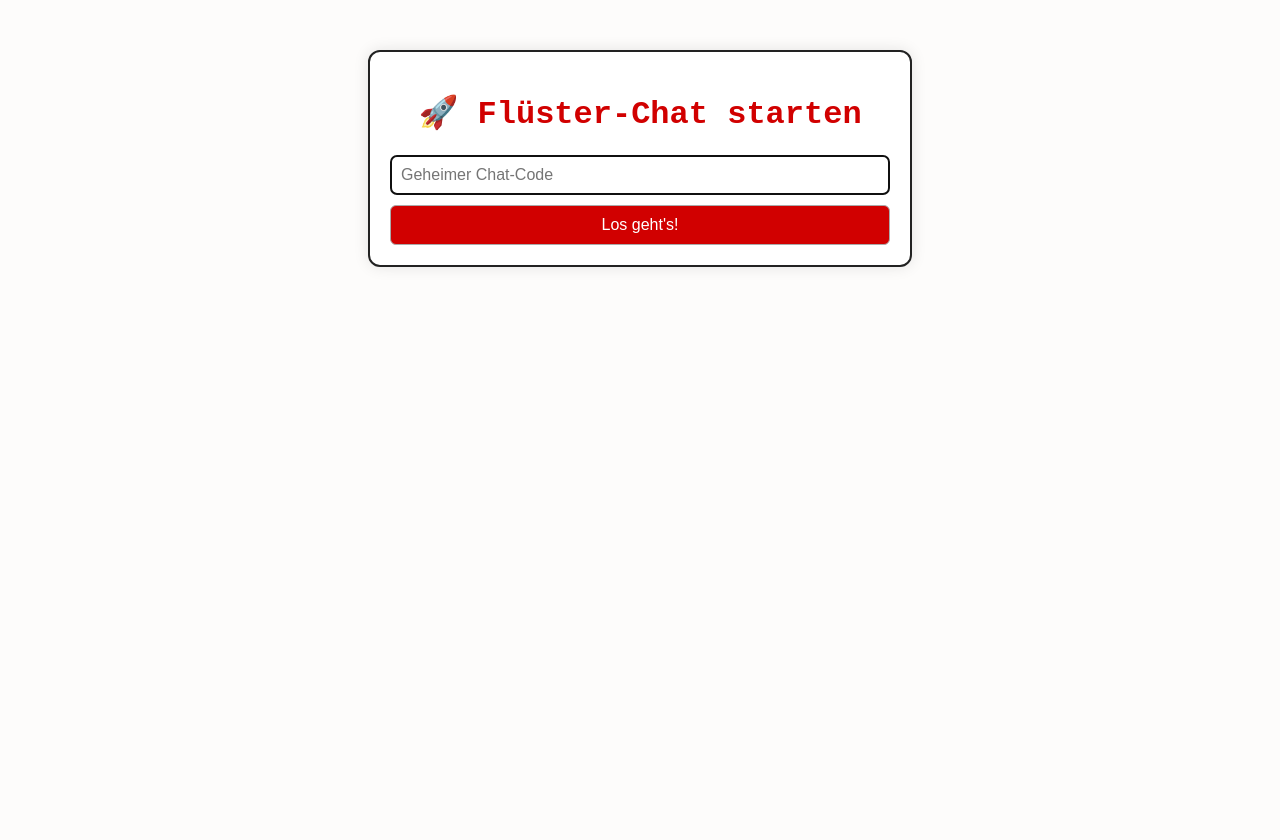
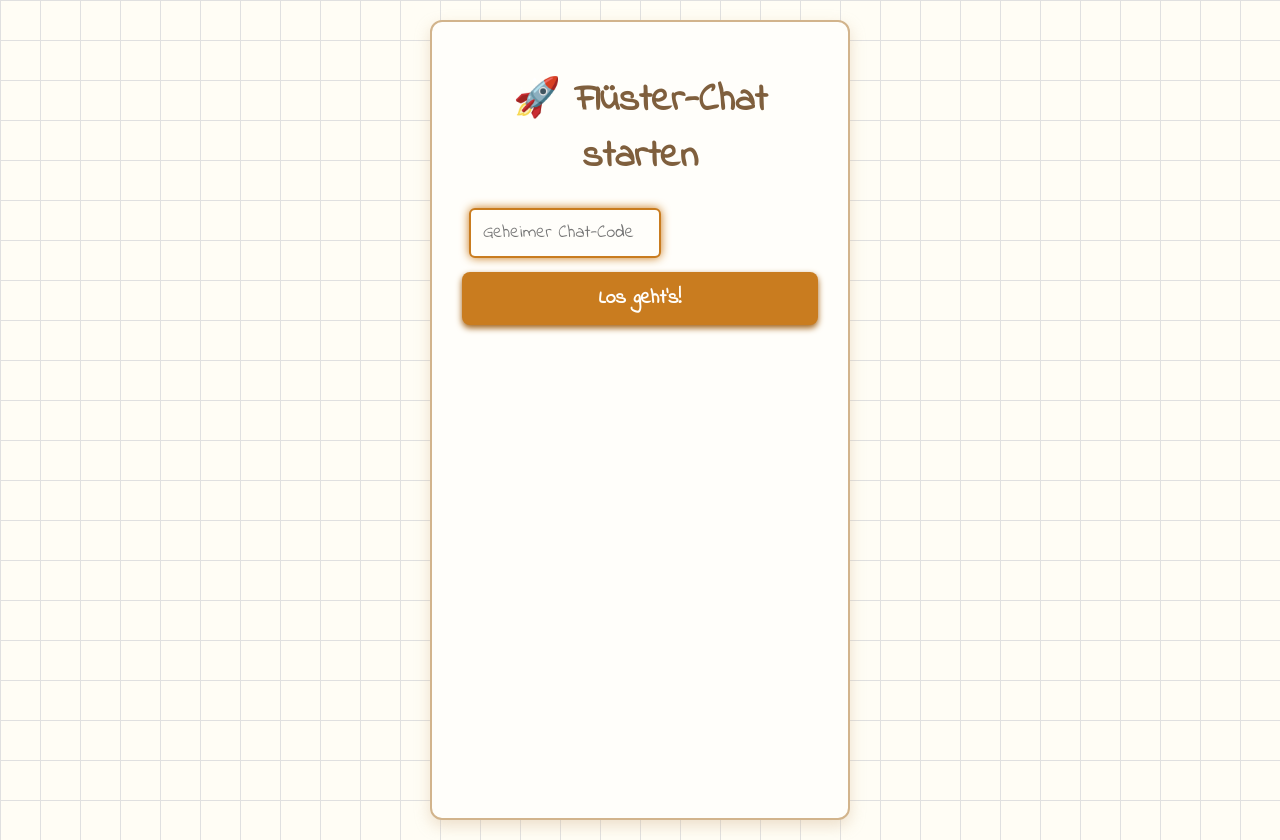
Before and after one commit to Benjaminunterstrich20/Projekt-Pausenhof, a Flask app: page / in a window 1280 px wide. Before the commit the page ends 267 px from the top, so only its background shows below. Run offline with Flask 2, Linux system fonts and the light colour scheme.

Commit message:
Update style.css

```diff
--- a/static/style.css
+++ b/static/style.css
@@ -1,51 +1,127 @@
+@import url('https://fonts.googleapis.com/css2?family=Indie+Flower&display=swap');
+
 body {
-  font-family: 'Courier New', monospace;
-  background: #fdfcfb;
-  color: #222;
+    background-color: #fffdf5;
+    background-image:
+      linear-gradient(to right, #e0e0e0 1px, transparent 1px),
+      linear-gradient(to bottom, #e0e0e0 1px, transparent 1px);
+    background-size: 40px 40px;
+    font-family: 'Indie Flower', cursive;
+    margin: 0;
+    padding: 20px 0;
+    display: flex;
+    justify-content: center;
+    min-height: 100vh;
+    color: #333;
 }
 
 .container {
-  max-width: 500px;
-  margin: 50px auto;
-  padding: 20px;
-  background: #fff;
-  border: 2px solid #222;
-  border-radius: 12px;
-  box-shadow: 0 0 15px rgba(0,0,0,0.1);
+    background: #fffefa;
+    border: 2px solid #d2b48c; /* holzfarben */
+    box-shadow: 0 6px 15px rgba(210, 180, 140, 0.4);
+    width: 420px;
+    padding: 25px 30px 35px 30px;
+    border-radius: 12px;
+    box-sizing: border-box;
+    position: relative;
 }
 
-h1, h2 {
-  color: #d10000;
-  text-align: center;
+h1 {
+    font-size: 2.4rem;
+    margin-bottom: 15px;
+    color: #7f5f3d; /* dunkelbraun */
+    text-align: center;
+    user-select: none;
 }
 
-form {
-  display: flex;
-  flex-direction: column;
-  gap: 10px;
+.code {
+    color: #c97c1f; /* goldgelb */
+    font-weight: 700;
 }
 
-input, button {
-  padding: 10px;
-  font-size: 16px;
-  border-radius: 6px;
-  border: 1px solid #aaa;
+.code-form input[type="text"],
+.chat-form input[type="text"] {
+    width: calc(50% - 14px);
+    padding: 10px 12px;
+    margin: 8px 7px 14px 7px;
+    border: 2px solid #d2b48c;
+    border-radius: 6px;
+    background-color: #fffefa;
+    font-size: 18px;
+    font-family: 'Indie Flower', cursive;
+    outline: none;
+    box-shadow: inset 0 0 5px #ecd9b0;
+    transition: border-color 0.25s ease;
 }
 
-button {
-  background-color: #d10000;
-  color: white;
-  cursor: pointer;
+.code-form input[type="text"]:focus,
+.chat-form input[type="text"]:focus {
+    border-color: #c97c1f;
+    box-shadow: 0 0 10px #c97c1f;
+}
+
+.code-form button,
+.chat-form button {
+    width: 100%;
+    padding: 12px 0;
+    background-color: #c97c1f;
+    border: none;
+    border-radius: 8px;
+    font-family: 'Indie Flower', cursive;
+    font-weight: 700;
+    font-size: 20px;
+    color: #fffefa;
+    cursor: pointer;
+    user-select: none;
+    transition: background-color 0.3s ease;
+    box-shadow: 0 3px 6px #a06016;
+}
+
+.code-form button:hover,
+.chat-form button:hover {
+    background-color: #a06016;
+    box-shadow: 0 5px 10px #8b5011;
 }
 
 .messages {
-  margin-top: 20px;
+    max-height: 380px;
+    overflow-y: auto;
+    margin-top: 25px;
+    border-top: 2px solid #d2b48c;
+    padding-top: 15px;
+    box-sizing: border-box;
 }
 
 .message {
-  background: #ffecec;
-  padding: 10px;
-  border-radius: 5px;
-  margin-bottom: 5px;
-  border-left: 4px solid #d10000;
+    background-color: #fffefa;
+    border-left: 3px solid #c97c1f;
+    margin-bottom: 14px;
+    padding: 12px 18px;
+    box-shadow: inset 0 0 8px #ecd9b0;
+    border-radius: 6px 20px 20px 6px;
+    font-size: 18px;
+    line-height: 1.4;
+    user-select: text;
+    word-break: break-word;
 }
+
+.message strong {
+    color: #7f5f3d;
+    font-weight: 700;
+}
+
+.back-link {
+    display: inline-block;
+    margin-top: 30px;
+    color: #c97c1f;
+    font-weight: 700;
+    font-family: 'Indie Flower', cursive;
+    text-decoration: none;
+    user-select: none;
+    transition: color 0.3s ease;
+}
+
+.back-link:hover {
+    color: #a06016;
+    text-decoration: underline;
+}
```
